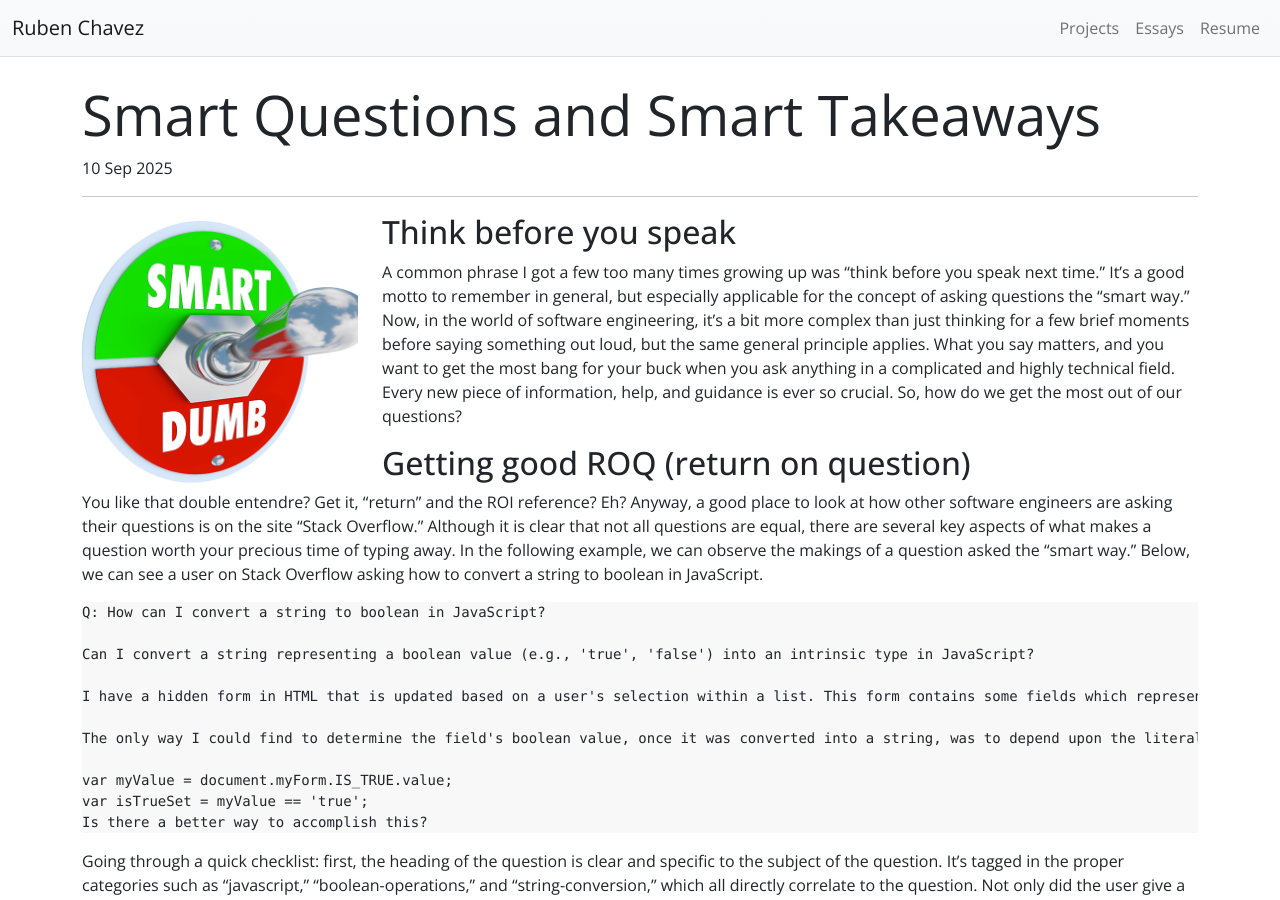
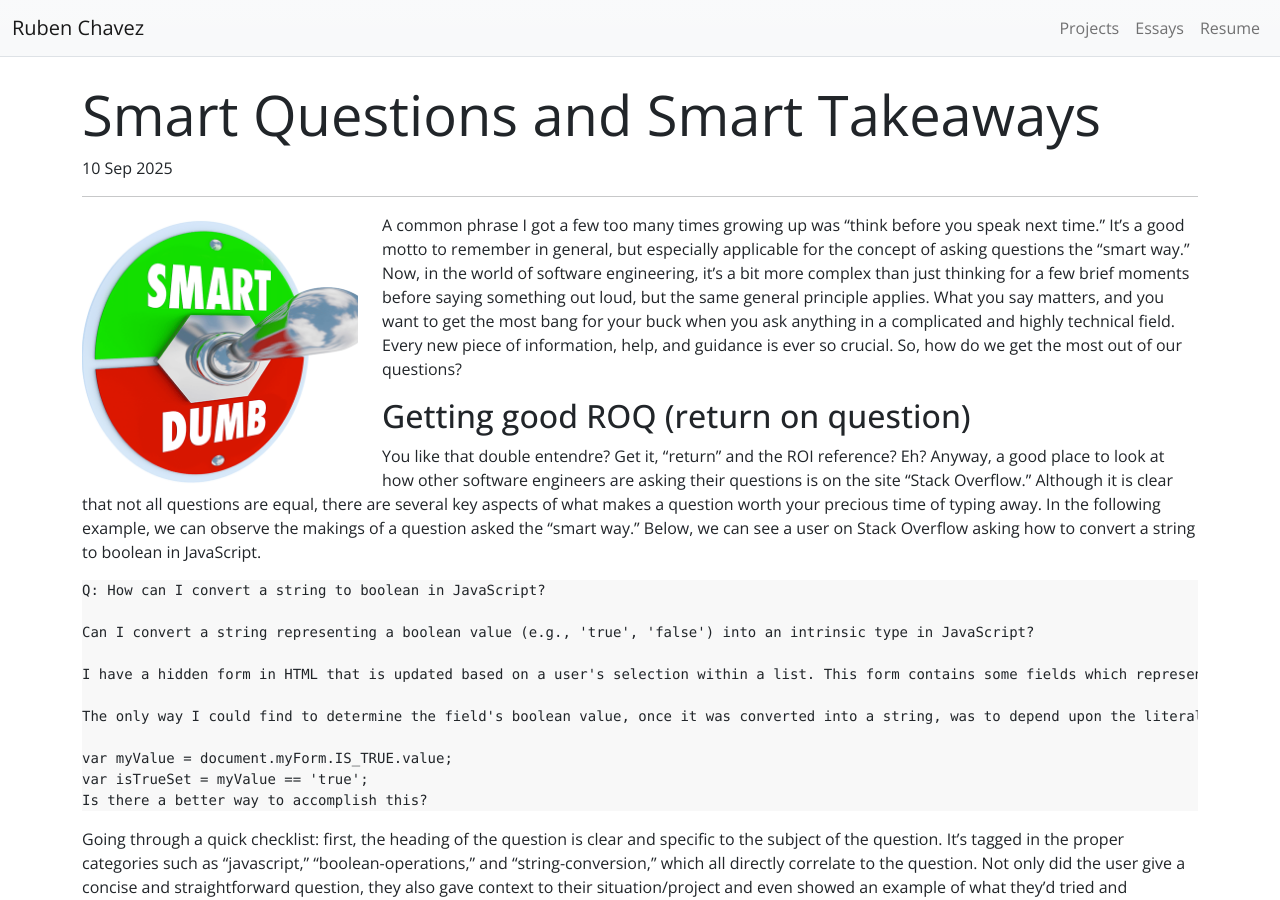
Before and after one commit to rubenchavez40/rubenchavez40.github.io, a Jekyll site: the page built from essays/smart-questions.md, in a window 1280 px wide and 900 px high. Built offline with Jekyll 4.4.1, drawn with Linux system fonts in a browser that asks for light colours.

Commit message:
Update smart-questions.md

```diff
--- a/essays/smart-questions.md
+++ b/essays/smart-questions.md
@@ -12,8 +12,6 @@ labels:
 ---
 
 <img width="300px" class="rounded float-start pe-4" src="../img/OIP.png">
-
-## Think before you speak
 
 A common phrase I got a few too many times growing up was "think before you speak next time." It's a good motto to remember in general, but especially applicable for the concept of asking questions the "smart way." Now, in the world of software engineering, it's a bit more complex than just thinking for a few brief moments before saying something out loud, but the same general principle applies. What you say matters, and you want to get the most bang for your buck when you ask anything in a complicated and highly technical field. Every new piece of information, help, and guidance is ever so crucial. So, how do we get the most out of our questions?
 
```
